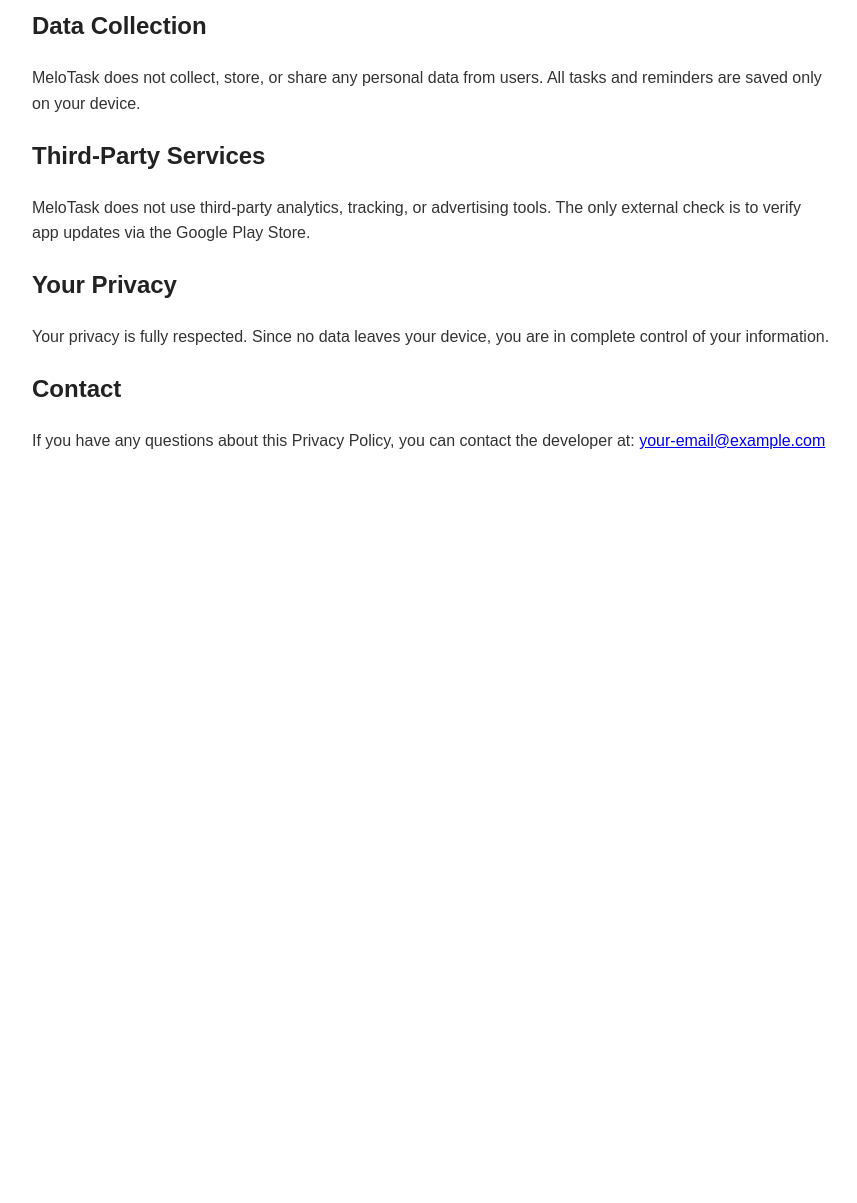
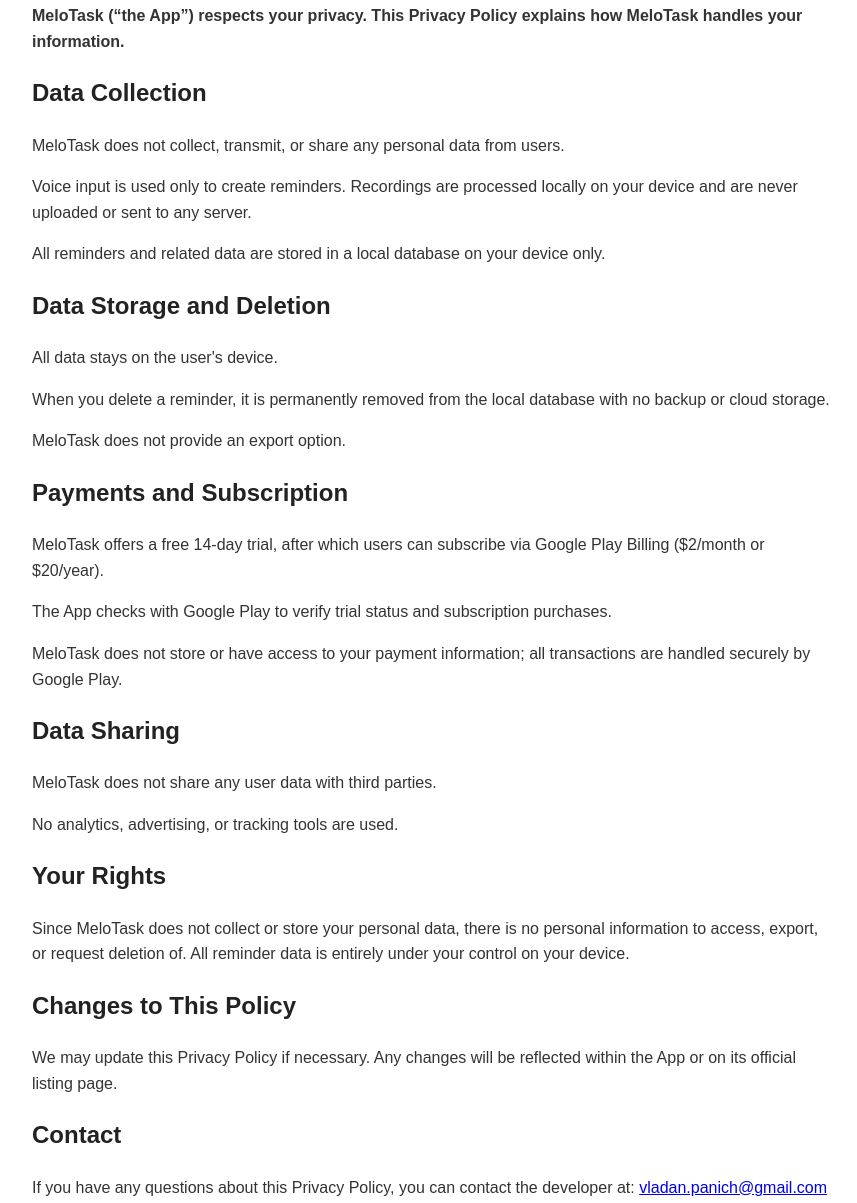
Before and after one commit to mikimanki/mikimanki.github.io, a plain HTML site: page index.html in a window 1280 px wide. Shown: the part 151-1354 px from the top of the page, without its empty margins (208-1065 px from the left). Before the commit the page ends 800 px from the top, so only its background shows below. Drawn offline with Linux system fonts and the light colour scheme.

Commit message:
Update index.html

```diff
--- a/index.html
+++ b/index.html
@@ -21,18 +21,35 @@
 <body>
   <h1>Privacy Policy for MeloTask</h1>
   <p><strong>Effective Date:</strong> September 2025</p>
+  <p><strong>MeloTask (“the App”) respects your privacy. This Privacy Policy explains how MeloTask handles your information.</strong></p>
 
   <h2>Data Collection</h2>
-  <p>MeloTask does not collect, store, or share any personal data from users. All tasks and reminders are saved only on your device.</p>
+  <p>MeloTask does not collect, transmit, or share any personal data from users.</p>
+  <p>Voice input is used only to create reminders. Recordings are processed locally on your device and are never uploaded or sent to any server.</p>
+  <p>All reminders and related data are stored in a local database on your device only.</p>
 
-  <h2>Third-Party Services</h2>
-  <p>MeloTask does not use third-party analytics, tracking, or advertising tools. The only external check is to verify app updates via the Google Play Store.</p>
+  <h2>Data Storage and Deletion</h2>
+  <p>All data stays on the user's device.</p>
+  <p>When you delete a reminder, it is permanently removed from the local database with no backup or cloud storage.</p>
+  <p>MeloTask does not provide an export option.</p>
 
-  <h2>Your Privacy</h2>
-  <p>Your privacy is fully respected. Since no data leaves your device, you are in complete control of your information.</p>
+  <h2>Payments and Subscription</h2>
+  <p>MeloTask offers a free 14-day trial, after which users can subscribe via Google Play Billing ($2/month or $20/year).</p>
+  <p>The App checks with Google Play to verify trial status and subscription purchases.</p>
+  <p>MeloTask does not store or have access to your payment information; all transactions are handled securely by Google Play.</p>
+
+  <h2>Data Sharing</h2>
+  <p>MeloTask does not share any user data with third parties.</p>
+  <p>No analytics, advertising, or tracking tools are used.</p>
+
+  <h2>Your Rights</h2>
+  <p>Since MeloTask does not collect or store your personal data, there is no personal information to access, export, or request deletion of. All reminder data is entirely under your control on your device.</p>
+
+  <h2>Changes to This Policy</h2>
+  <p>We may update this Privacy Policy if necessary. Any changes will be reflected within the App or on its official listing page.</p>
 
   <h2>Contact</h2>
   <p>If you have any questions about this Privacy Policy, you can contact the developer at:
-  <a href="mailto:your-email@example.com">your-email@example.com</a></p>
+  <a href="mailto:your-email@example.com">vladan.panich@gmail.com</a></p>
 </body>
 </html>
```
